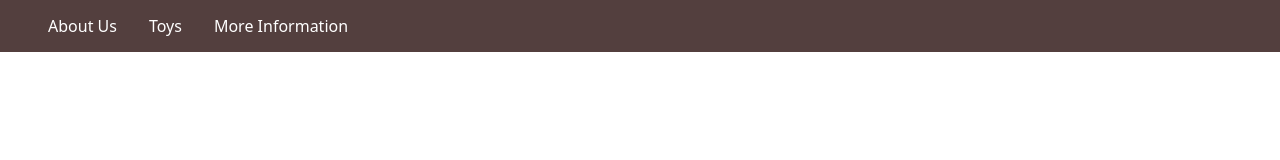
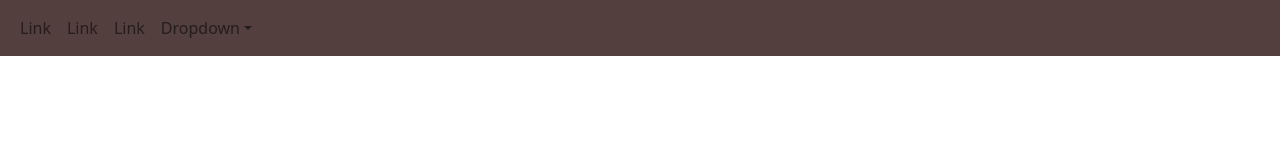
Before and after one commit to scolorado/Little-Bird-Shop-Website, a plain HTML site: page index.html in a window 1280 px wide. Drawn offline with nearby package versions, Linux system fonts and the light colour scheme.

Commit message:
tried to create the new navbar

```diff
--- a/index.html
+++ b/index.html
@@ -12,21 +12,34 @@
 
 <body>
 
-    <ul>
-        <li><img href=""></li>
-        <li><a href="#home">About Us</a></li>
-        <li class="dropdown">
-          <a href="javascript:void(0)" class="dropbtn">Toys</a>
-          <div class="dropdown-content">
-            <a href="#blocks">Blocks</a>
-            <a href="#">Boat</a>
-            <a href="#">Car</a>
-            <a href="#">Plane</a>
-            <a href="#">Train</a>
+    <nav id="nav" class="navbar navbar-expand-sm text-white">
+        <div class="container-fluid">
+          <button class="navbar-toggler" type="button" data-bs-toggle="collapse" data-bs-target="#collapsibleNavbar">
+            <span class="navbar-toggler-icon"></span>
+          </button>
+          <div class="collapse navbar-collapse" id="collapsibleNavbar">
+            <ul class="navbar-nav">
+              <li class="nav-item">
+                <a class="nav-link" href="#">Link</a>
+              </li>
+              <li class="nav-item">
+                <a class="nav-link" href="#">Link</a>
+              </li>
+              <li class="nav-item">
+                <a class="nav-link" href="#">Link</a>
+              </li>
+              <li class="nav-item dropdown">
+                <a class="nav-link dropdown-toggle" href="#" role="button" data-bs-toggle="dropdown">Dropdown</a>
+                <ul class="dropdown-menu">
+                  <li><a class="dropdown-item" href="#">Link</a></li>
+                  <li><a class="dropdown-item" href="#">Another link</a></li>
+                  <li><a class="dropdown-item" href="#">A third link</a></li>
+                </ul>
+              </li>
+            </ul>
           </div>
-        </li>
-        <li><a href="#news">More Information</a></li>
-      </ul>
+        </div>
+      </nav>
 
 
 </body>
--- a/style.css
+++ b/style.css
@@ -1,54 +1,4 @@
-body{
-    background-color:#feeadc ;
-  }
-  ul {
-    list-style-type: none;
-    margin: 0;
-    padding: 0;
-    overflow: hidden;
-    background-color:#533f3e;
-  }
-
-  li {
-    float: left;
-  }
-
-  li a, .dropbtn {
-    display: inline-block;
+#nav{
+    background-color:#533f3e ;
     color: white;
-    text-align: center;
-    padding: 14px 16px;
-    text-decoration: none;
-  }
-
-  li a:hover, .dropdown:hover .dropbtn {
-    background-color: #f79559;
-    color: #423434;
-  }
-
-  li.dropdown {
-    display: inline-block;
-  }
-
-  .dropdown-content {
-    display: none;
-    position: absolute;
-    background-color: #f9f9f9;
-    min-width: 160px;
-    box-shadow: 0px 8px 16px 0px rgba(0,0,0,0.2);
-    z-index: 1;
-  }
-
-  .dropdown-content a {
-    color: black;
-    padding: 12px 16px;
-    text-decoration: none;
-    display: block;
-    text-align: left;
-  }
-
-  .dropdown-content a:hover {background-color: #f1f1f1;}
-
-  .dropdown:hover .dropdown-content {
-    display: block;
-  }
+}
```
